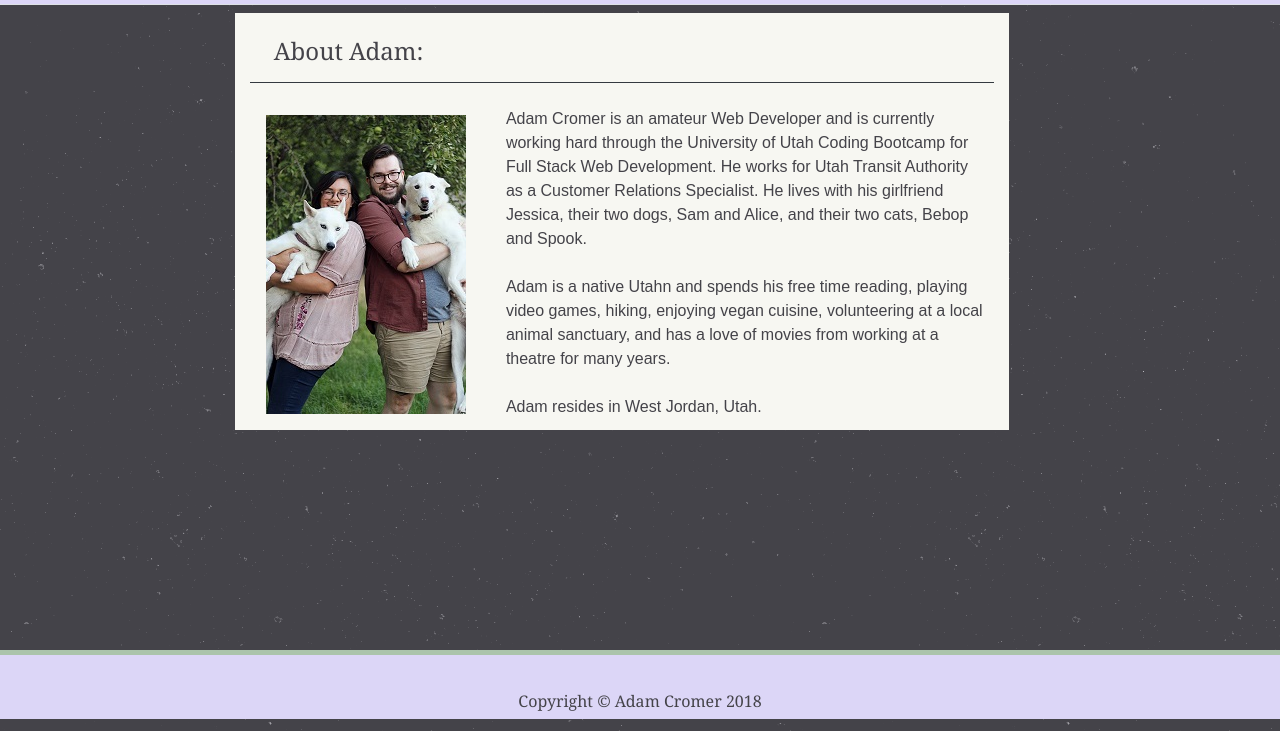
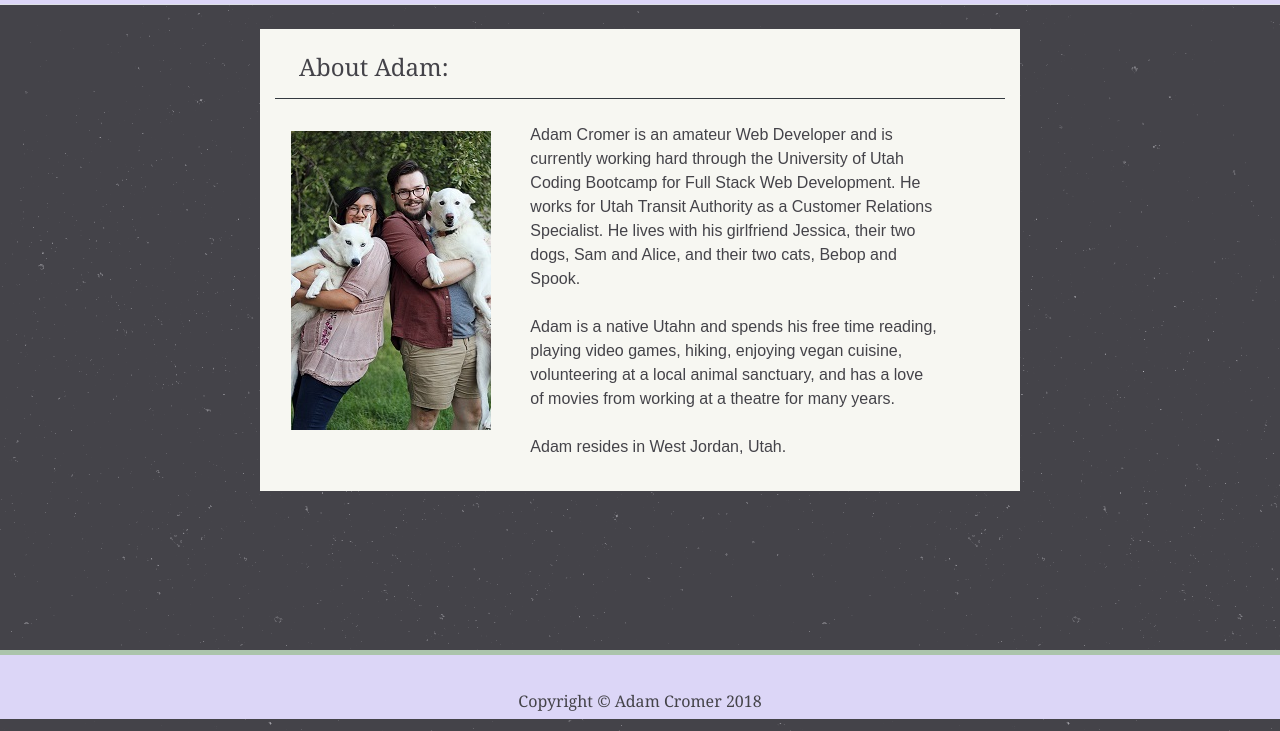
Before and after one commit to adamcromer/Bootstrap-Portfolio, a plain HTML site: page index.html in a window 1280 px wide. Shown: the part 81-812 px from the top of the page. Drawn offline with nearby package versions, Linux system fonts and the light colour scheme.

Commit message:
touch ups

```diff
--- a/index.html
+++ b/index.html
@@ -18,8 +18,8 @@
 <body class="bg-dark">
     <div class="container-fluid navbar-dark border-bottom ml-0 navbar-header">
         <div class="row fullWidth" id="bg-green">
-            <div class="col-lg-2 col-md-2 col-sm-0 col-xs-0"></div>
-            <div class="col-lg-8 col-md-8 col-sm-12 col-xs-12 p-0">
+            <div class="col-lg-2 col-md-2 col-sm-2 col-xs-0"></div>
+            <div class="col-lg-8 col-md-7 col-sm-10 col-xs-12 p-0">
                 <nav class="navbar navbar-expand-lg rounded m-0">
                     <a class="navbar-brand bg-cream p-3 m-0 bm-0 fontSerif" id="blackText" href="#">Adam Cromer</a>
                     <button class="navbar-toggler" type="button" data-toggle="collapse" data-target="#navbarNavAltMarkup" aria-controls="navbarNavAltMarkup" aria-expanded="false" aria-label="Toggle navigation">
@@ -36,14 +36,14 @@
             </div>
         </div>
     </div>
-    <div class="container m-1 p-1">
+    <div class="container mt-4">
         <div class="row">
-            <div class="col-lg-2 col-md-2 col-sm-0 col-xs-0">
+            <div class="col-lg-2 col-md-1 col-sm-0 col-xs-0">
             </div>
-            <div class="col-lg-8 col-md-8 col-sm-12 col-xs-12 mb-5 ml-5 bg-cream">
+            <div class="col-lg-8 col-md-8 col-sm-12 col-xs-12 mb-5 pb-4 bg-cream">
                 <div class="row">
                     <div class="col-lg-12 col-md-12 col-sm-12 col-xs-12">
-                        <h4 class="border-bottom border-dark mt-2 mb-3 pt-3 pb-3 pl-3 pl-4 fontSerif">About Adam:</h4>
+                        <h4 class="border-bottom border-dark mt-2 mb-3 pt-3 pb-3 pl-4 fontSerif">About Adam:</h4>
                     </div>
                 </div>
                 <div class="row">
@@ -51,7 +51,7 @@
                         <div class="col-lg-4 col-md-6 col-sm-12 col-xs-12 p-3 w-75 float-left">
                             <img alt="Adam and Family" class="img-responsive" src="/Bootstrap-Portfolio/Assets/images/adamfamilytest2.jpg">
                         </div>
-                        <div class="col-lg-8 col-md-6 col-sm-12 col-xs-12 p-2 float-left fontSansSerif">
+                        <div class="col-lg-7 col-md-6 col-sm-12 col-xs-12 p-2 ml-1 float-left fontSansSerif">
                             Adam Cromer is an amateur Web Developer and is currently working hard through the University of Utah Coding Bootcamp for Full Stack Web Development. He works for Utah Transit Authority as a Customer Relations Specialist. He lives with his girlfriend Jessica, their two dogs, Sam and Alice, and their two cats, Bebop and Spook. <br><br>
 
                             Adam is a native Utahn and spends his free time reading, playing video games, hiking, enjoying vegan cuisine, volunteering at a local animal sanctuary, and has a love of movies from working at a theatre for many years. <br><br>
```
